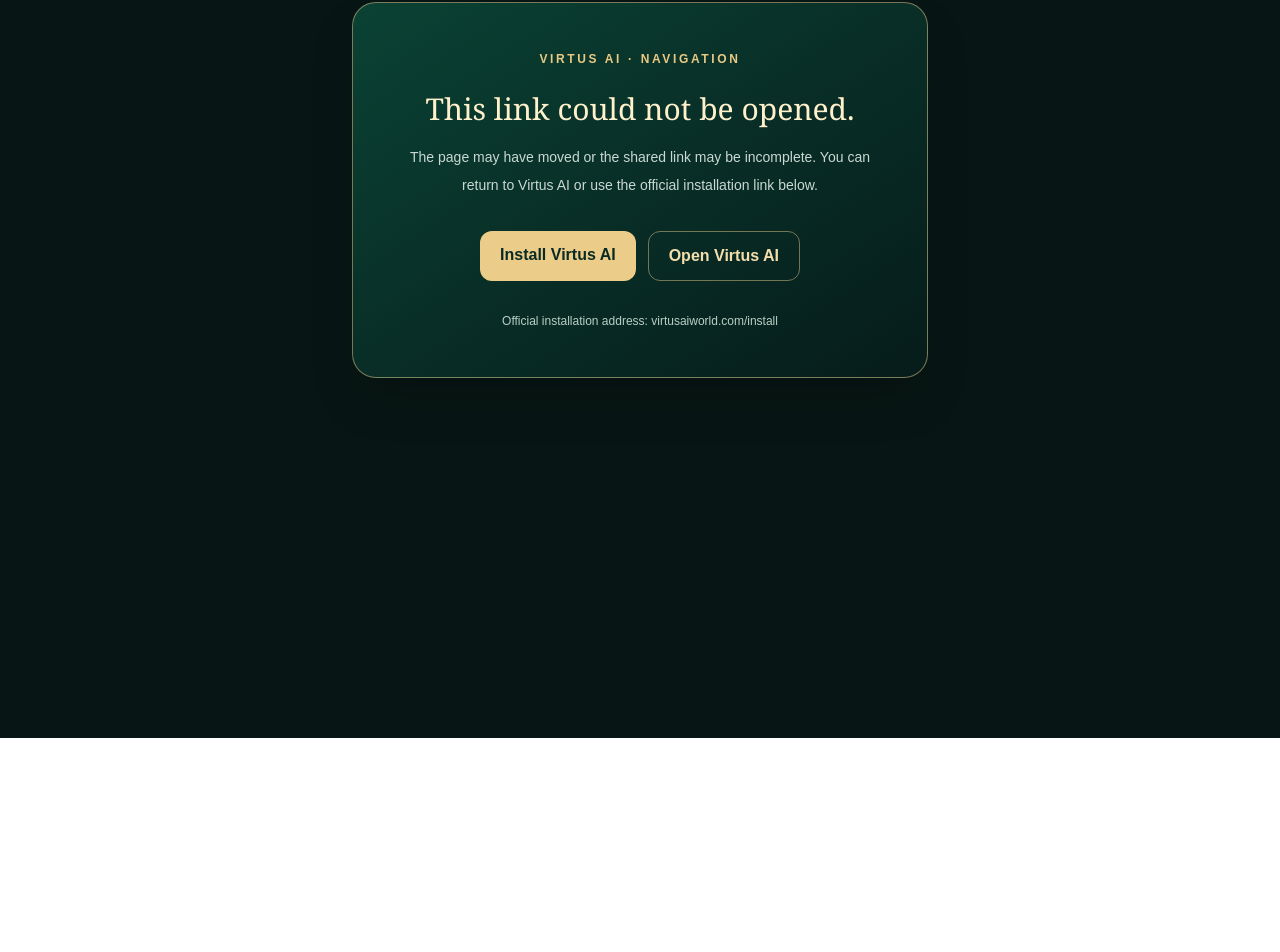
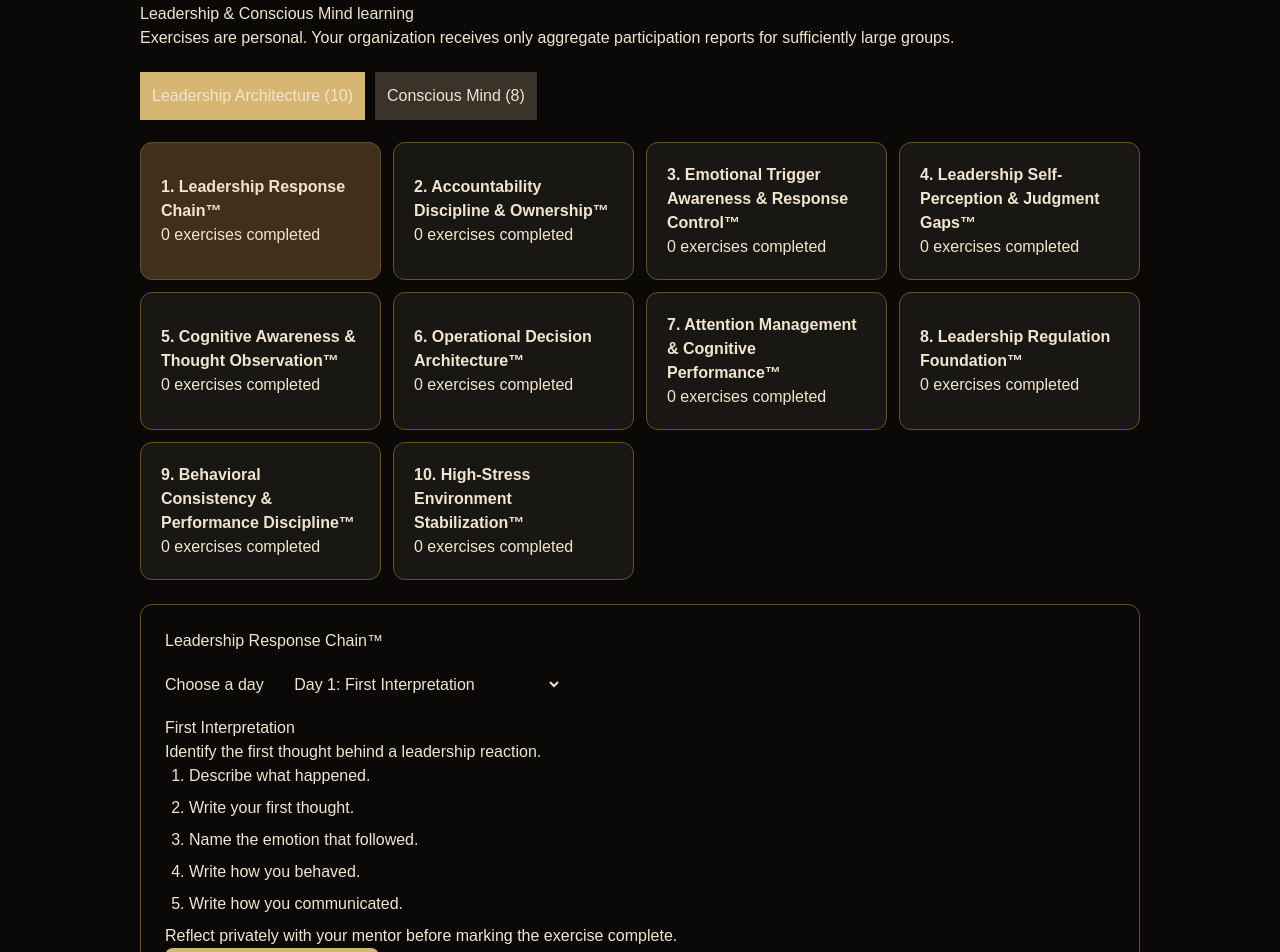
Before and after one commit to SirSebastian-ux/virtus.ai, a Next.js app: page /organizations/learning in a window 1280 px wide. Before the commit this address had no page. Shown: the part 62-1014 px from the top of the page. Before the commit the page ends 800 px from the top, so only its background shows below. Built offline with nearby package versions, Linux system fonts and the light colour scheme.

Commit message:
feat organizations guided leadership modules with personal progress UI

```diff
--- /dev/null
+++ b/app/organizations/learning/page.js
@@ -0,0 +1,54 @@
+"use client";
+import {useEffect,useState} from "react";
+import {useSearchParams} from "next/navigation";
+import {Suspense} from "react";
+import Link from "next/link";
+import {virtusModules} from "@/data/virtus-modules";
+const workbookNames=["Foundations of Conscious Awareness","The Conscious Decision-Maker","Critical Thinking","Metacognitive Awareness","Disciplined Overthinking","Emotional Responsibility","The Psychology of Cadence","Integration and Conscious Living"];
+function Learning(){
+ const organizationId=useSearchParams().get("organizationId")||"";
+ const [progress,setProgress]=useState([]);
+ const [selected,setSelected]=useState({type:"leadership",module:1,exercise:1});
+ const [status,setStatus]=useState("");
+ const [busy,setBusy]=useState(false);
+ const [filter,setFilter]=useState("leadership");
+ useEffect(()=>{if(!organizationId)return;fetch("/api/organizations/learning?organizationId="+encodeURIComponent(organizationId),{cache:"no-store"}).then(r=>r.json()).then(d=>setProgress(d.progress||[])).catch(()=>setStatus("Unable to load progress"));},[organizationId]);
+ const done=(type,module,exercise)=>progress.some(p=>p.curriculum_type===type&&p.module_number===module&&p.exercise_number===exercise);
+ async function complete(){
+  setBusy(true);setStatus("");
+  try{const r=await fetch("/api/organizations/learning",{method:"POST",headers:{"Content-Type":"application/json"},body:JSON.stringify({organizationId,curriculumType:selected.type,moduleNumber:selected.module,exerciseNumber:selected.exercise})});const d=await r.json();if(!r.ok)throw Error(d.error||"Unable to save");
+  setProgress(p=>[...p,{curriculum_type:selected.type,module_number:selected.module,exercise_number:selected.exercise}]);setStatus("Exercise completion recorded.");
+  }catch(e){setStatus(e.message);}finally{setBusy(false);}
+ }
+ const module=virtusModules[selected.module-1];
+ const day=selected.type==="leadership"?module?.days?.[selected.exercise-1]:null;
+ return <main style={{minHeight:"100vh",background:"#0a0908",color:"#f1e5ce",padding:"5vh 5vw"}}>
+  <div style={{maxWidth:1000,margin:"auto"}}><Link href={"/organizations/mentor?organizationId="+encodeURIComponent(organizationId)} style={{color:"#d7b674"}}>Private mentor</Link>
+  <h1>Leadership & Conscious Mind learning</h1>
+  <p>Exercises are personal. Your organization receives only aggregate participation reports for sufficiently large groups.</p>
+  <div style={{display:"flex",gap:10,margin:"22px 0"}}>
+   <button onClick={()=>setFilter("leadership")} style={{padding:12,background:filter==="leadership"?"#d7b674":"#39332a"}}>Leadership Architecture (10)</button>
+   <button onClick={()=>setFilter("conscious_mind")} style={{padding:12,background:filter==="conscious_mind"?"#d7b674":"#39332a"}}>Conscious Mind (8)</button>
+  </div>
+  <div style={{display:"grid",gridTemplateColumns:"repeat(auto-fit,minmax(240px,1fr))",gap:12}}>
+  {(filter==="leadership"?virtusModules.slice(0,10):workbookNames.map((title,i)=>({id:"workbook-"+(i+1),title,days:[]}))).map((m,i)=>{
+   const count=progress.filter(p=>p.curriculum_type===filter&&p.module_number===i+1).length;
+   return <button key={m.id} onClick={()=>{setSelected({type:filter,module:i+1,exercise:1});setStatus("");}} style={{textAlign:"left",padding:20,border:"1px solid #69502c",borderRadius:12,color:"#f1e5ce",background:selected.type===filter&&selected.module===i+1?"#40301b":"#191714"}}>
+    <strong>{i+1}. {m.title}</strong><p>{count} exercise{count===1?"":"s"} completed</p>
+   </button>;
+  })}
+  </div>
+  {selected.type===filter&&<section style={{marginTop:24,padding:24,border:"1px solid #69502c",borderRadius:12}}>
+   <h2>{filter==="leadership"?module?.title:workbookNames[selected.module-1]}</h2>
+   {filter==="leadership"&&module?.days?.length?<>
+    <label>Choose a day <select value={selected.exercise} onChange={e=>setSelected(s=>({...s,exercise:Number(e.target.value)}))} style={{padding:10,margin:12}}>{module.days.map((d,i)=><option key={i} value={i+1}>Day {i+1}: {d.title}</option>)}</select></label>
+    <h3>{day?.title}</h3><p>{day?.goal}</p>
+    <ol>{(day?.exercises||[]).map((e,i)=><li key={i} style={{marginBottom:8}}>{e}</li>)}</ol>
+    <p>Reflect privately with your mentor before marking the exercise complete.</p>
+    <button disabled={busy||done(filter,selected.module,selected.exercise)} onClick={complete} style={{padding:"12px 18px",background:"#d7b674",borderRadius:8}}>{done(filter,selected.module,selected.exercise)?"Completed":"Mark exercise completed"}</button>
+   </>:<p>The complete workbook exercise text has not yet been imported. Progress recording is withheld until the verified source material is available.</p>}
+  </section>}
+  <p role="status">{status}</p></div>
+ </main>;
+}
+export default function LearningPage(){return <Suspense fallback={<main>Loading curriculum...</main>}><Learning/></Suspense>;}
```
